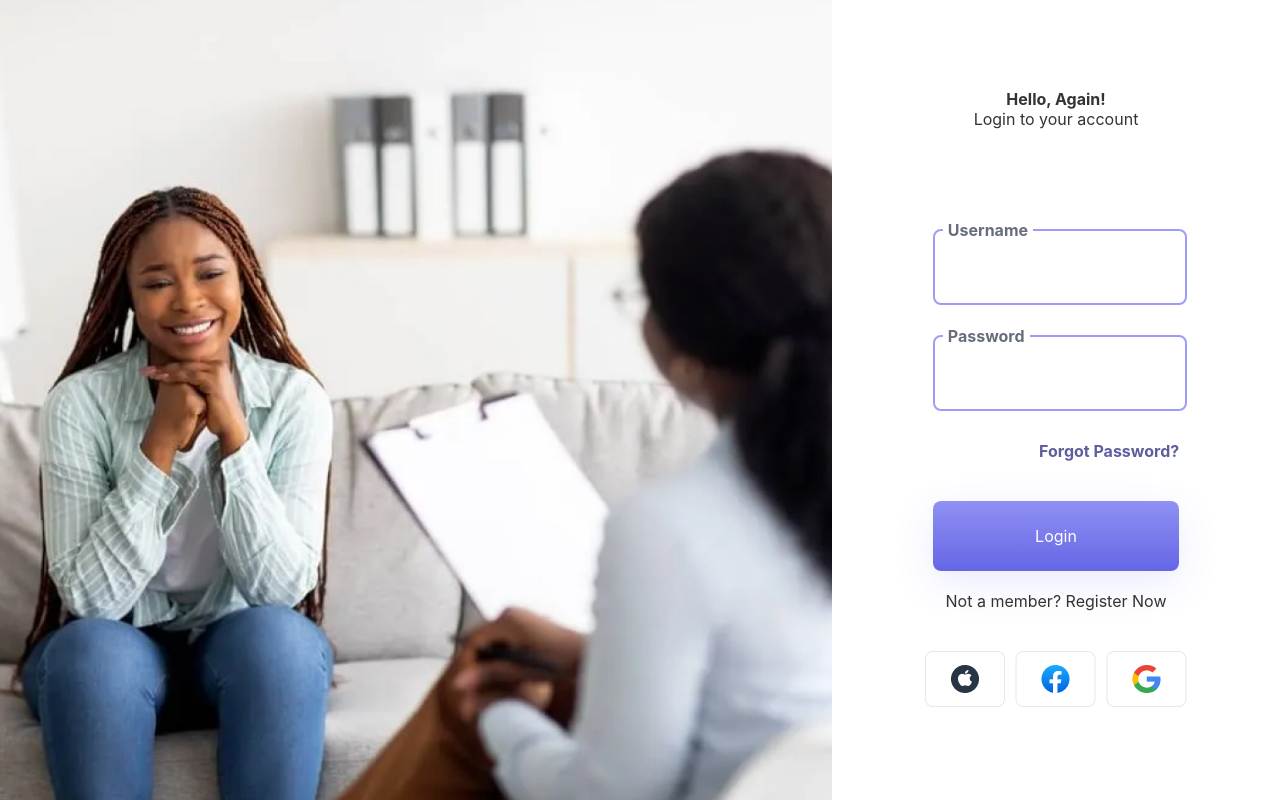
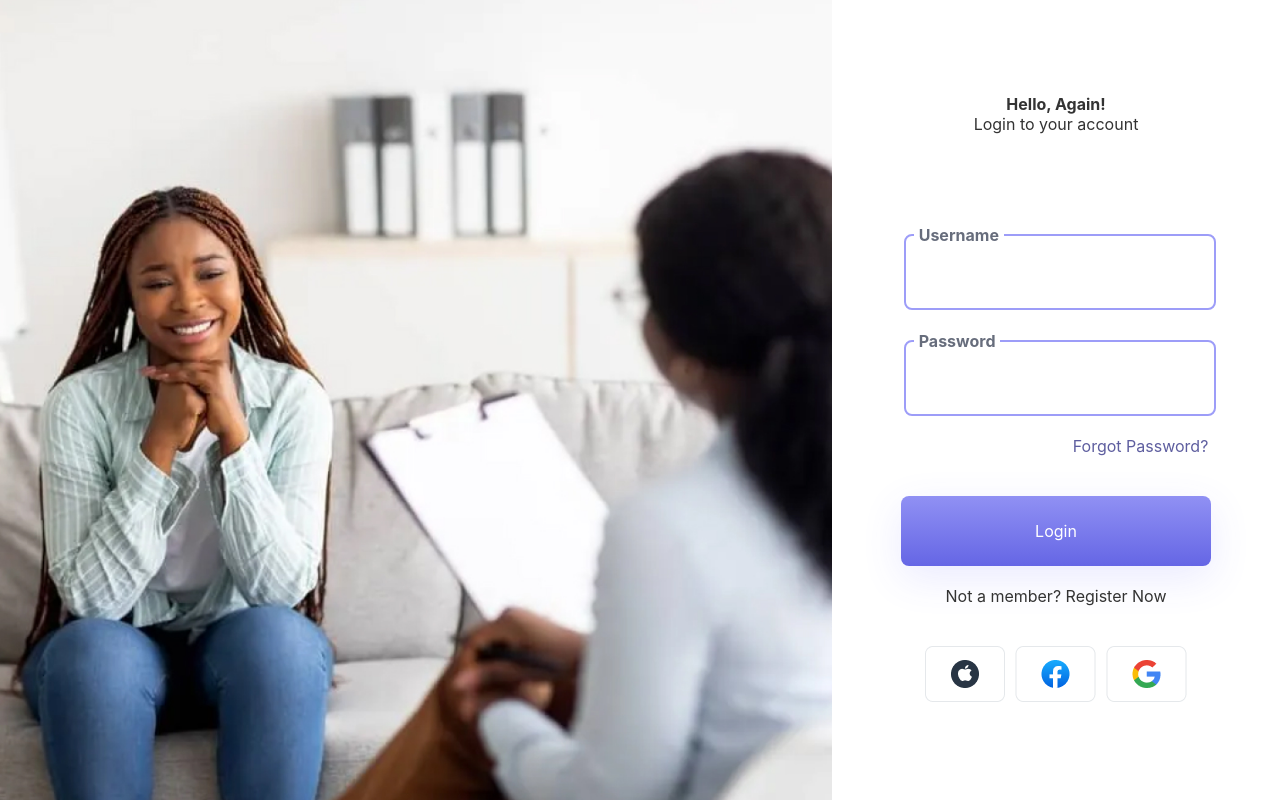
Before and after one commit to Brob81/recoverylinkz-react, a React (Create React App) app: page / in a window 1280 px wide. Built offline with nearby package versions, Linux system fonts and the light colour scheme.

Commit message:
revised width specifications for text boxes, button, and forgot password containers.

```diff
--- a/src/Components/App/App.css
+++ b/src/Components/App/App.css
@@ -71,14 +71,14 @@
   font-weight: bold;
 }
 .forgot-password {
+  margin-top: -10px;
   text-align: right;
-  width: 55%;
+  width: 68%;
   color: #5e5e9f;
-  font-weight: bold;
 }
 
 .text-box-container {
-  width: 55%;
+  width: 68%;
   position: relative;
   text-align: left;
 }
@@ -108,12 +108,10 @@
 
 }
 
-
-
 .login-button {
   color: #fff;
   margin-top: 40px;
-  width: 55%;
+  width: 69%;
   padding-top: 25px;
   padding-bottom: 25px;
   border-radius: 8px;
```
